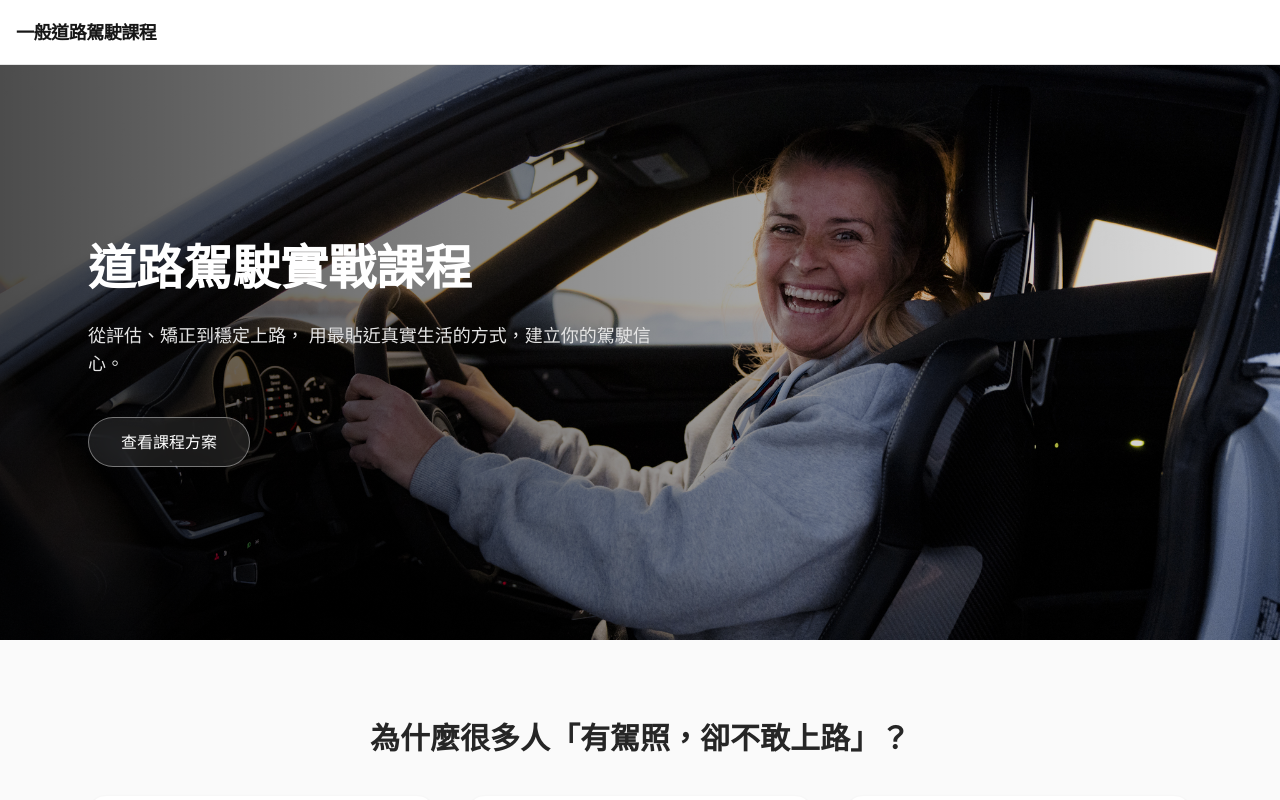
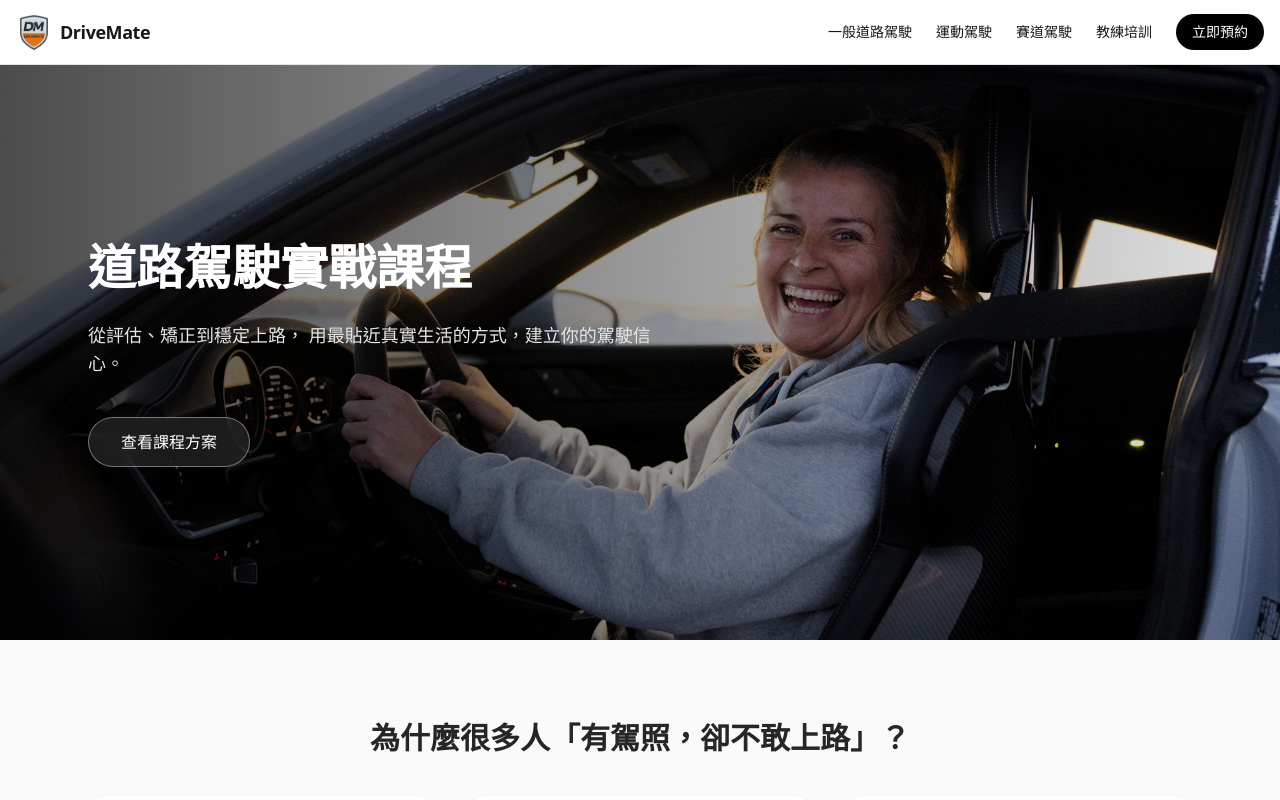
Before and after one commit to laurelke/drivemate-web, a Next.js app: page /courses/road-driving in a window 1280 px wide. Shown: the top 800 px of the page. Built offline with nearby package versions, Linux system fonts and the light colour scheme.

Commit message:
feat: unify course pages layout and design

```diff
--- a/components/Header.tsx
+++ b/components/Header.tsx
@@ -1,9 +1,9 @@
 'use client'
 
+import { usePathname } from 'next/navigation'
 import Image from 'next/image'
 import Link from 'next/link'
 import { useState } from 'react'
-import { usePathname } from 'next/navigation'
 
 const LINE_LINK = 'https://lin.ee/J22IVRg'
 const INSTAGRAM_LINK = 'https://www.instagram.com/drivemate.tw'
@@ -19,7 +19,7 @@ function scrollToCard(id: string) {
   const el = document.getElementById(id)
   if (!el) return
 
-  const headerOffset = 64 // h-16
+  const headerOffset = 64
   const elementPosition = el.getBoundingClientRect().top
   const offsetPosition =
     elementPosition + window.scrollY - headerOffset
@@ -30,42 +30,19 @@ function scrollToCard(id: string) {
   })
 }
 
-/* ✅ 課程路徑對照表 */
-const COURSE_TITLE_MAP: Record<string, string> = {
-  '/courses/road-driving': '一般道路駕駛課程',
-  '/courses/sport-driving': '運動駕駛技術提升課程',
-  '/courses/track-driving': '賽道駕駛體驗課程',
-  '/courses/instructor-training': '教練培訓課程',
-}
-
 export default function Header() {
+  const pathname = usePathname()
+  const isCoursePage = pathname.startsWith('/courses')
   const [open, setOpen] = useState(false)
-  const pathname = usePathname()
-
-  const courseTitle = COURSE_TITLE_MAP[pathname]
-  const isCoursePage = Boolean(courseTitle)
 
   return (
     <>
-      {/* Header */}
       <header className="fixed top-0 left-0 z-50 w-full border-b bg-white">
         <div className="mx-auto flex h-16 max-w-7xl items-center justify-between px-4">
-          {/* 左側：Logo 或 課程名稱 */}
-          {isCoursePage ? (
+          {/* Logo（永遠存在） */}
           <Link
-              href={pathname}
-              className="text-lg font-bold tracking-tight hover:opacity-80"
-            >
-              {courseTitle}
-            </Link>
-          ) : (
-            <a
             href="/"
-              onClick={(e) => {
-                e.preventDefault()
-                window.location.href = '/'
-              }}
-              className="flex cursor-pointer items-center gap-2"
+            className="flex items-center gap-2 hover:opacity-80"
           >
             <Image
               src="/drivemate-logo.JPG"
@@ -77,15 +54,33 @@ export default function Header() {
             <span className="text-lg font-bold tracking-tight">
               DriveMate
             </span>
-            </a>
-          )}
+          </Link>
 
-          {/* Desktop Navigation（只在非課程頁顯示） */}
-          {!isCoursePage && (
+          {/* Desktop Navigation */}
           <nav
             className="hidden items-center gap-6 text-sm md:flex"
             aria-label="Primary Navigation"
           >
+            {isCoursePage ? (
+              <>
+                <Link href="/courses/road-driving" className="hover:text-black/70">
+                  一般道路駕駛
+                </Link>
+                <Link href="/courses/sport-driving" className="hover:text-black/70">
+                  運動駕駛
+                </Link>
+                <Link href="/courses/track-driving" className="hover:text-black/70">
+                  賽道駕駛
+                </Link>
+                <Link
+                  href="/courses/instructor-training"
+                  className="hover:text-black/70"
+                >
+                  教練培訓
+                </Link>
+              </>
+            ) : (
+              <>
                 <Link href="#info" className="hover:text-black/70">
                   常見 Q&A
                 </Link>
@@ -95,7 +90,6 @@ export default function Header() {
                 <Link href="#info" className="hover:text-black/70">
                   預約資訊
                 </Link>
-
                 <a
                   href={INSTAGRAM_LINK}
                   target="_blank"
@@ -104,6 +98,8 @@ export default function Header() {
                 >
                   Instagram
                 </a>
+              </>
+            )}
 
             <a
               href={LINE_LINK}
@@ -115,7 +111,6 @@ export default function Header() {
               立即預約
             </a>
           </nav>
-          )}
 
           {/* Mobile Menu Button（課程頁不顯示） */}
           {!isCoursePage && (
```
Lines whose indentation alone changed are shown as unchanged.
